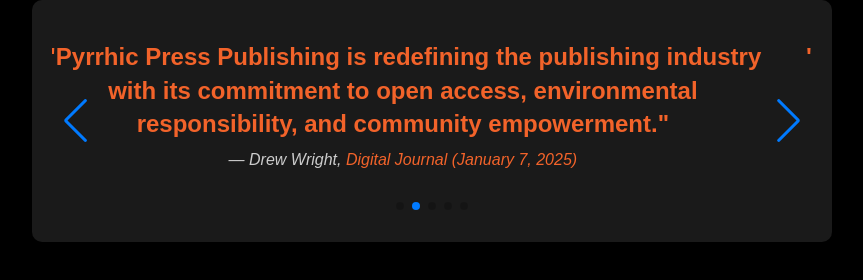
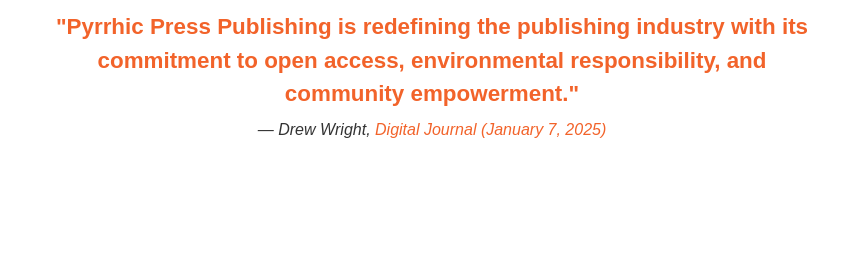
Before and after one commit to PyrrhicPress/Carousel, a plain HTML site: page index.html in a window 1280 px wide. Shown: the whole page, without its empty margins (208-1071 px from the left). Drawn offline with nearby package versions, Linux system fonts and the light colour scheme.

Commit message:
Update index.html
v9

```diff
--- a/index.html
+++ b/index.html
@@ -7,13 +7,16 @@
 
     <link rel="stylesheet" href="https://cdn.jsdelivr.net/npm/swiper@11/swiper-bundle.min.css" />
     <style>
-        body { font-family: Arial, sans-serif; background-color: #000; color: #fff; margin: 0; padding: 0; }
-        .carousel-container { max-width: 800px; margin: auto; background-color: #1a1a1a; border-radius: 10px; padding: 20px; box-sizing: border-box; }
-        .swiper-slide { text-align: center; padding: 20px; box-sizing: border-box; }
-        .quote { font-size: 1.5em; font-weight: bold; color: #f2632a; line-height: 1.4; }
-        .author { font-size: 1em; font-style: italic; color: #ccc; margin-top: 10px; }
+        body { font-family: Arial, sans-serif; background-color: transparent; color: #fff; margin: 0; padding: 0; }
+        .carousel-container { max-width: 800px; margin: auto; background-color: transparent; padding: 0; box-sizing: border-box; }
+        .swiper-slide { text-align: center; padding: 10px 20px; box-sizing: border-box; background-color: transparent; }
+        .quote { font-size: 1.4em; font-weight: bold; color: #f2632a; line-height: 1.5; }
+        .author { font-size: 1em; font-style: italic; color: #333; margin-top: 10px; }
         .author a { color: #f2632a; text-decoration: none; }
         .author a:hover { text-decoration: underline; }
+
+        /* Hide pagination dots and navigation arrows */
+        .swiper-pagination, .swiper-button-next, .swiper-button-prev { display: none !important; }
     </style>
 </head>
 <body>
@@ -41,9 +44,6 @@
                     <div class="author">— News Desk, <a href="https://kingnewswire.com/pyrrhic-press-launches-new-digital-tools-and-leadership-frameworks-to-advance-open-access-publishing-24111620054/" target="_blank">King Newswire (November 16, 2024)</a></div>
                 </div>
             </div>
-            <div class="swiper-pagination"></div>
-            <div class="swiper-button-prev"></div>
-            <div class="swiper-button-next"></div>
         </div>
     </div>
 
@@ -52,17 +52,11 @@
         const swiper = new Swiper('.swiper', {
             loop: true,
             autoplay: {
-                delay: 5000,
+                delay: 7000, // 7 seconds
                 disableOnInteraction: false,
             },
-            pagination: {
-                el: '.swiper-pagination',
-                clickable: true,
-            },
-            navigation: {
-                nextEl: '.swiper-button-next',
-                prevEl: '.swiper-button-prev',
-            },
+            effect: 'fade', // Optional for smooth fading effect instead of sliding
+            fadeEffect: { crossFade: true },
         });
     </script>
 </body>
```
